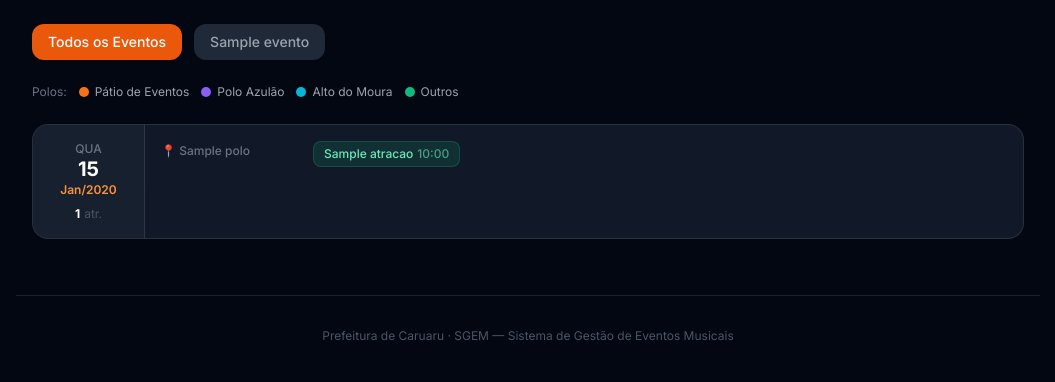
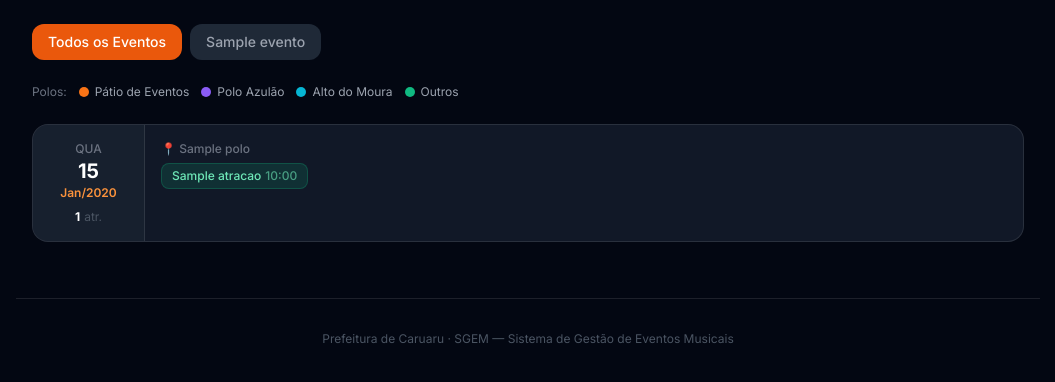
Before and after one commit to rogaciano/sgem, a Django app: page /p/programacao/ in a window 1280 px wide. Shown: the part 69-451 px from the top of the page, without its empty margins (112-1167 px from the left). Run offline with Django 5.2, Linux system fonts and the light colour scheme; tables that the repository leaves empty hold one stand-in row (values such as "Sample post"); some libraries are stand-ins or nearby versions.

```diff
--- a/templates/core/programacao_publica.html
+++ b/templates/core/programacao_publica.html
@@ -29,15 +29,15 @@
 <main class="max-w-5xl mx-auto px-4 py-6">
 
     <!-- Filtro por Evento -->
-    <div class="flex items-center gap-3 mb-6 flex-wrap">
+    <div class="flex items-center gap-2 mb-6 flex-wrap">
         <a href="?"
-           class="px-4 py-2 rounded-xl text-sm font-medium transition
+           class="px-3 py-1.5 md:px-4 md:py-2 rounded-xl text-xs md:text-sm font-medium transition
                   {% if not evento_selecionado %}bg-orange-600 text-white{% else %}bg-gray-800 text-gray-400 hover:text-white{% endif %}">
             Todos os Eventos
         </a>
         {% for ev in eventos %}
         <a href="?evento={{ ev.pk }}"
-           class="px-4 py-2 rounded-xl text-sm font-medium transition
+           class="px-3 py-1.5 md:px-4 md:py-2 rounded-xl text-xs md:text-sm font-medium transition
                   {% if evento_selecionado == ev.pk %}bg-orange-600 text-white{% else %}bg-gray-800 text-gray-400 hover:text-white{% endif %}">
             {{ ev.nome }}
         </a>
@@ -55,43 +55,40 @@
 
     <!-- Programação -->
     {% if dias %}
-    <div class="space-y-2">
+    <div class="space-y-3">
         {% for dia in dias %}
         <div class="bg-gray-900 border border-white/10 rounded-2xl overflow-hidden">
-            <div class="flex items-stretch">
+
+            <div class="flex flex-col md:flex-row md:items-stretch">
 
                 <!-- Data -->
-                <div class="w-28 flex-shrink-0 flex flex-col items-center justify-center py-4 bg-gray-800/50 border-r border-white/10">
-                    <p class="text-xs text-gray-500 font-medium uppercase">{{ dia.data|date:"D" }}</p>
-                    <p class="text-xl font-bold text-white leading-tight">{{ dia.data|date:"d" }}</p>
-                    <p class="text-xs text-orange-400 font-semibold">{{ dia.data|date:"M/Y" }}</p>
-                    <div class="mt-2 flex items-center gap-1">
+                <div class="flex md:flex-col items-center gap-3 md:gap-0 px-4 py-3 md:w-28 md:py-4 md:justify-center bg-gray-800/50 border-b md:border-b-0 md:border-r border-white/10">
+                    <div class="flex md:flex-col items-center gap-2 md:gap-0">
+                        <span class="text-xs text-gray-500 font-medium uppercase">{{ dia.data|date:"D" }}</span>
+                        <span class="text-lg md:text-xl font-bold text-white leading-tight">{{ dia.data|date:"d" }}</span>
+                        <span class="text-xs text-orange-400 font-semibold">{{ dia.data|date:"M/Y" }}</span>
+                    </div>
+                    <div class="flex items-center gap-1 md:mt-2">
                         <span class="text-xs font-bold text-white">{{ dia.total }}</span>
                         <span class="text-xs text-gray-600">atr.</span>
                     </div>
                 </div>
 
                 <!-- Atrações -->
-                <div class="flex-1 p-4">
-                    <div class="space-y-2">
+                <div class="flex-1 p-3 md:p-4">
+                    <div class="space-y-3">
                         {% for polo, contratos in dia.polos.items %}
-                        <div class="flex items-start gap-2">
-                            <span class="text-xs text-gray-500 font-medium whitespace-nowrap mt-0.5 w-36 flex-shrink-0">
-                                {% if 'Pátio' in polo.nome %}
-                                    🏟️ {{ polo.nome }}
-                                {% elif 'Azulão' in polo.nome %}
-                                    💙 {{ polo.nome }}
-                                {% elif 'Moura' in polo.nome %}
-                                    🏺 {{ polo.nome }}
-                                {% elif 'Quadrilha' in polo.nome %}
-                                    📍 {{ polo.nome }}
-                                {% else %}
-                                    📍 {{ polo.nome }}
-                                {% endif %}
-                            </span>
+                        <div>
+                            <p class="text-xs text-gray-500 font-medium mb-1.5">
+                                {% if 'Pátio' in polo.nome %}🏟️
+                                {% elif 'Azulão' in polo.nome %}💙
+                                {% elif 'Moura' in polo.nome %}🏺
+                                {% else %}📍{% endif %}
+                                {{ polo.nome }}
+                            </p>
                             <div class="flex flex-wrap gap-1.5">
                                 {% for c in contratos %}
-                                <span class="inline-flex items-center gap-1 px-2.5 py-1 rounded-lg text-xs font-medium
+                                <span class="inline-flex items-center gap-1 px-2 py-1 md:px-2.5 rounded-lg text-xs font-medium
                                        {% if 'Pátio' in polo.nome %}bg-orange-500/15 text-orange-300 border border-orange-500/25
                                        {% elif 'Azulão' in polo.nome %}bg-violet-500/15 text-violet-300 border border-violet-500/25
                                        {% elif 'Moura' in polo.nome %}bg-cyan-500/15 text-cyan-300 border border-cyan-500/25
```
Also changed, not shown: templates/core/programacao.html (+31 -32 lines).
